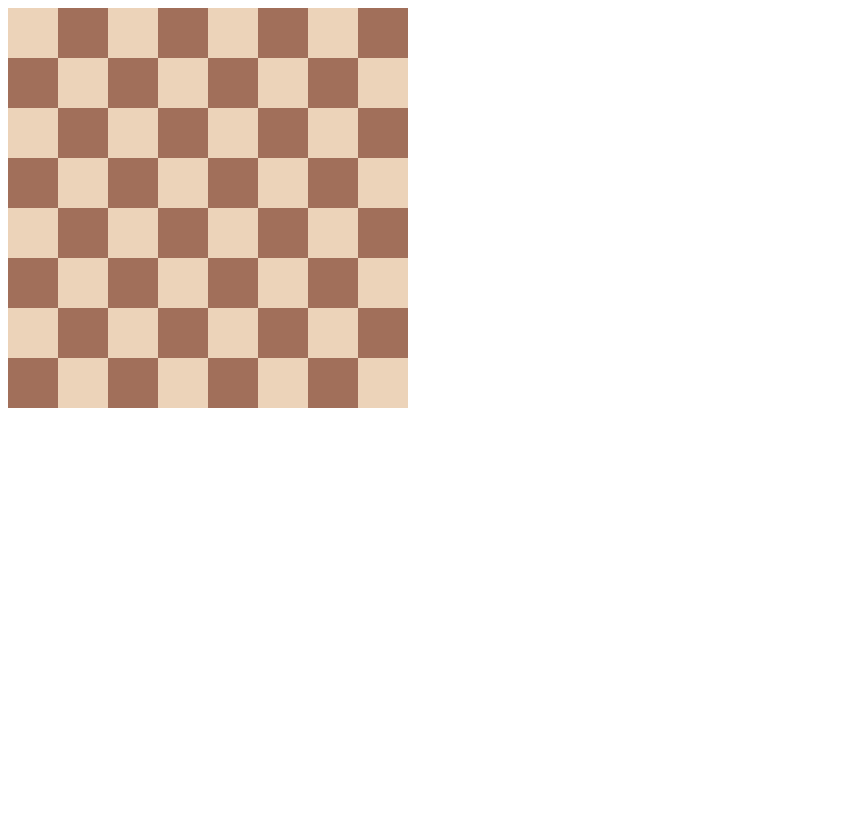
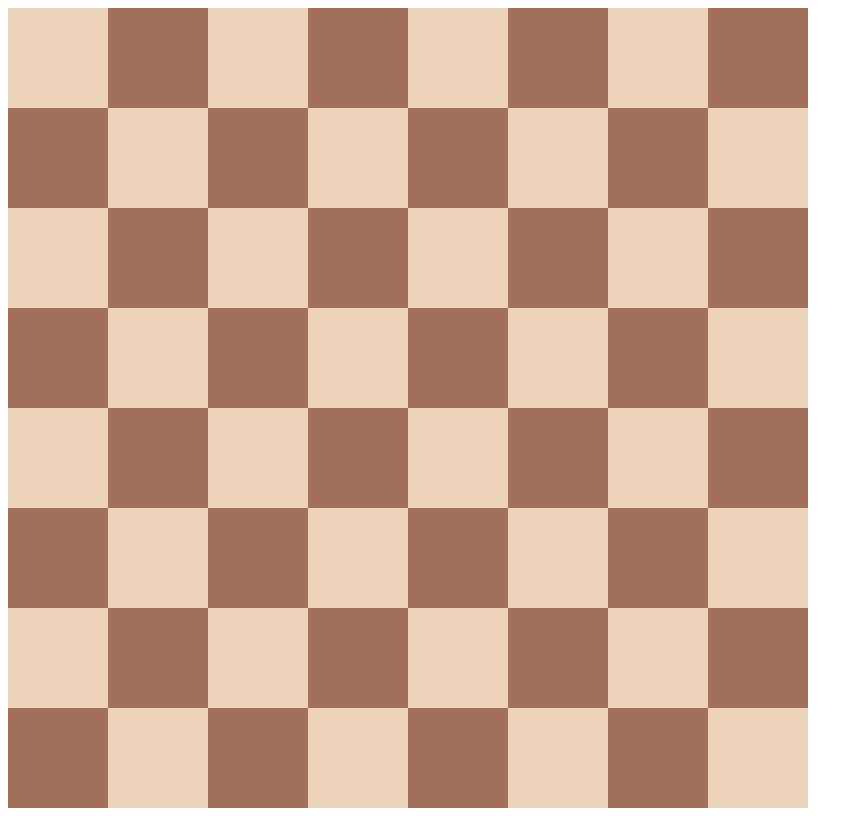
Before and after one commit to SrNightmare09/chess-fen-reader, a plain HTML site: page src/index.html in a window 1280 px wide. Shown: the whole page, without its empty margins (0-863 px from the left). Drawn offline with Linux system fonts and the light colour scheme.

Commit message:
feat: modify size of each square on board

```diff
--- a/src/style.css
+++ b/src/style.css
@@ -1,6 +1,10 @@
+:root {
+    --cell-size: 800px;
+}
+
 .board {
-    width: 400px;
-    height: 400px;
+    width: var(--cell-size);
+    height: var(--cell-size);
     display: grid;
     grid-template-columns: repeat(8, 1fr);
     grid-template-rows: repeat(8, 1fr);
```
